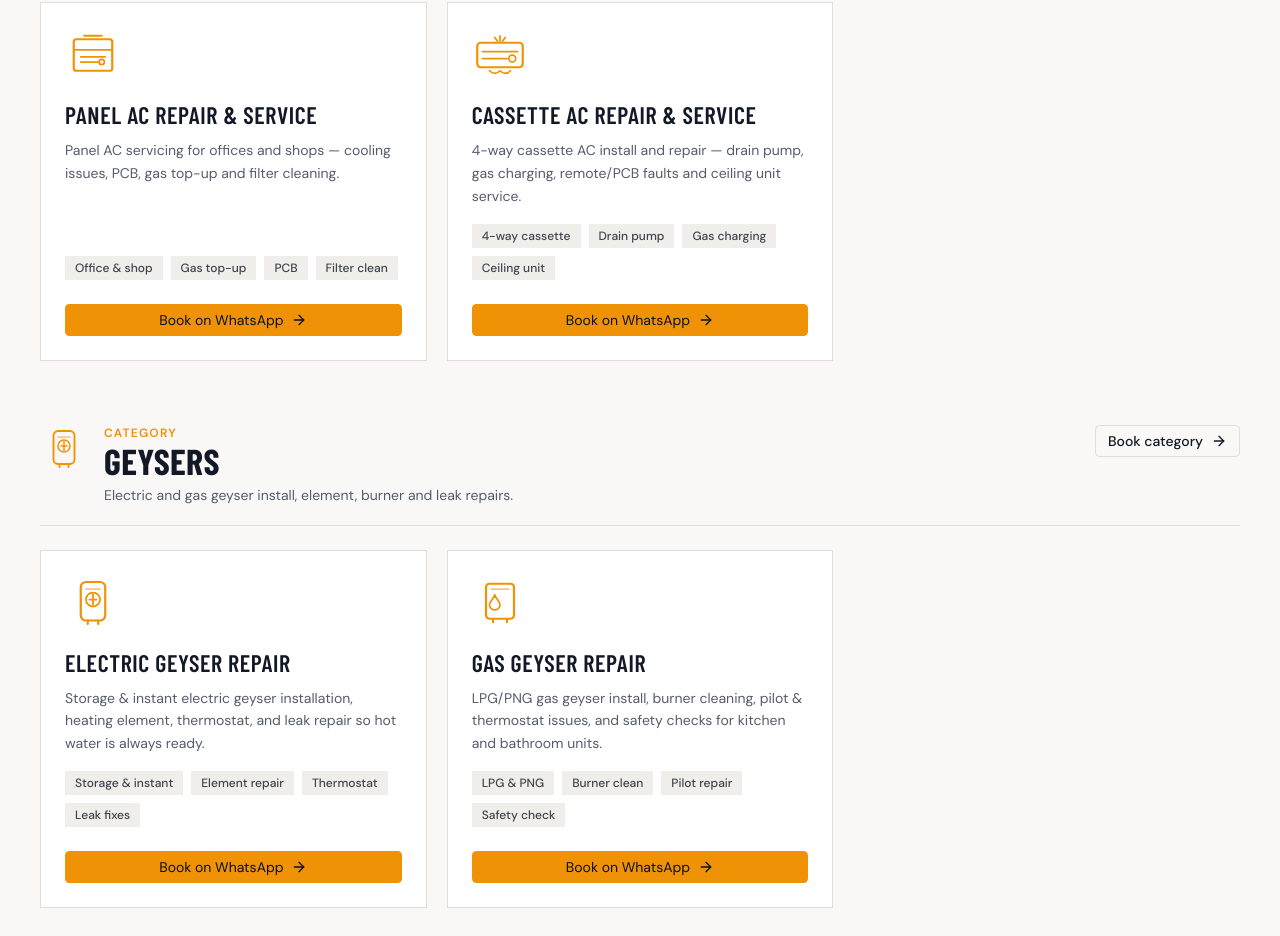
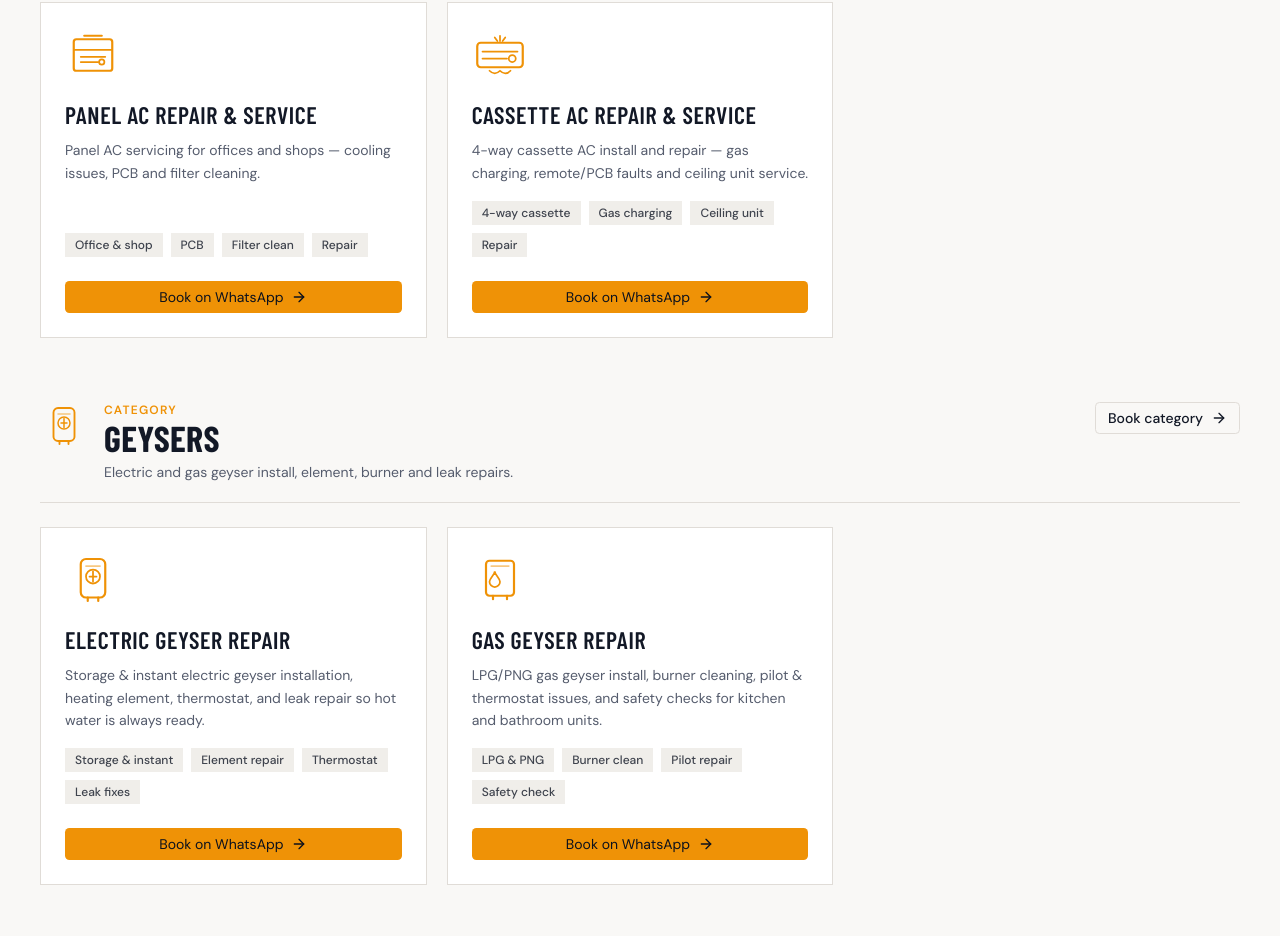
Before and after one commit to ijpkaushik/naveen-bhardwaj, a Next.js app: page /services in a window 1280 px wide. Shown: the part 1341-2277 px from the top of the page. Built offline with nearby package versions, Linux system fonts and the light colour scheme; no server answers; a web font is replaced by a local one.

Commit message:
Update service descriptions and highlights for Panel and Cassette AC offerings to enhance clarity and improve user experience.

```diff
--- a/constants/services.ts
+++ b/constants/services.ts
@@ -112,8 +112,8 @@ export const services: Service[] = [
 		title: "Panel AC Repair & Service",
 		shortTitle: "Panel AC",
 		description:
-			"Panel AC servicing for offices and shops — cooling issues, PCB, gas top-up and filter cleaning.",
-		highlights: ["Office & shop", "Gas top-up", "PCB", "Filter clean"],
+			"Panel AC servicing for offices and shops — cooling issues, PCB and filter cleaning.",
+		highlights: ["Office & shop", "PCB", "Filter clean", "Repair"],
 	},
 	{
 		id: "cassette-ac",
@@ -121,8 +121,8 @@ export const services: Service[] = [
 		title: "Cassette AC Repair & Service",
 		shortTitle: "Cassette AC",
 		description:
-			"4-way cassette AC install and repair — drain pump, gas charging, remote/PCB faults and ceiling unit service.",
-		highlights: ["4-way cassette", "Drain pump", "Gas charging", "Ceiling unit"],
+			"4-way cassette AC install and repair — gas charging, remote/PCB faults and ceiling unit service.",
+		highlights: ["4-way cassette", "Gas charging", "Ceiling unit", "Repair"],
 	},
 	{
 		id: "electric-geyser",
```
